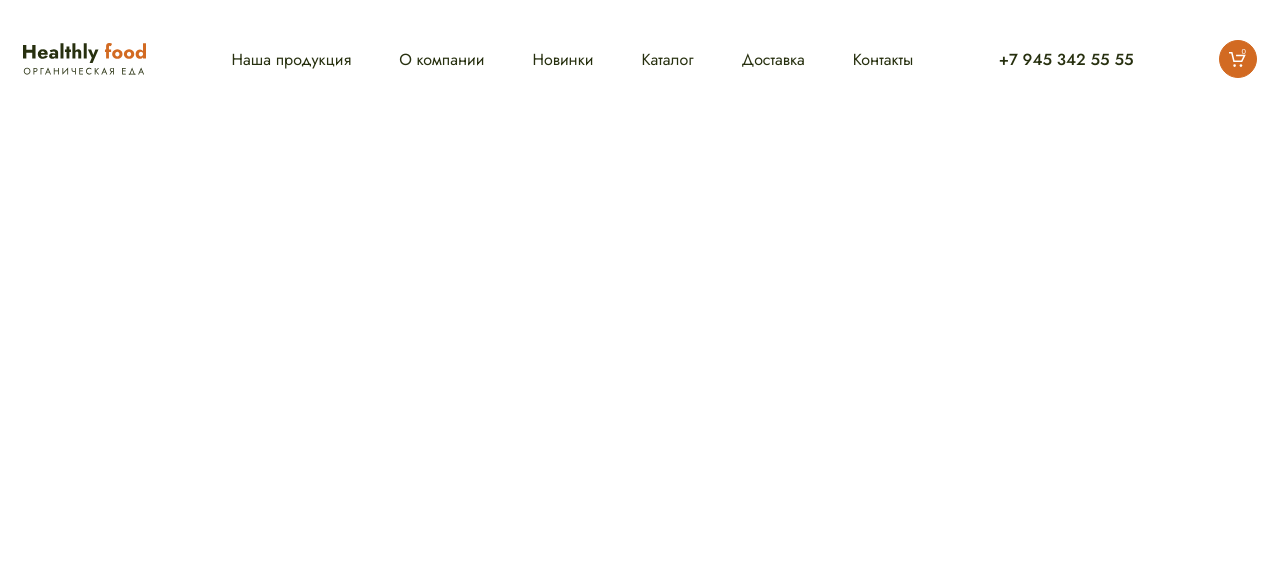
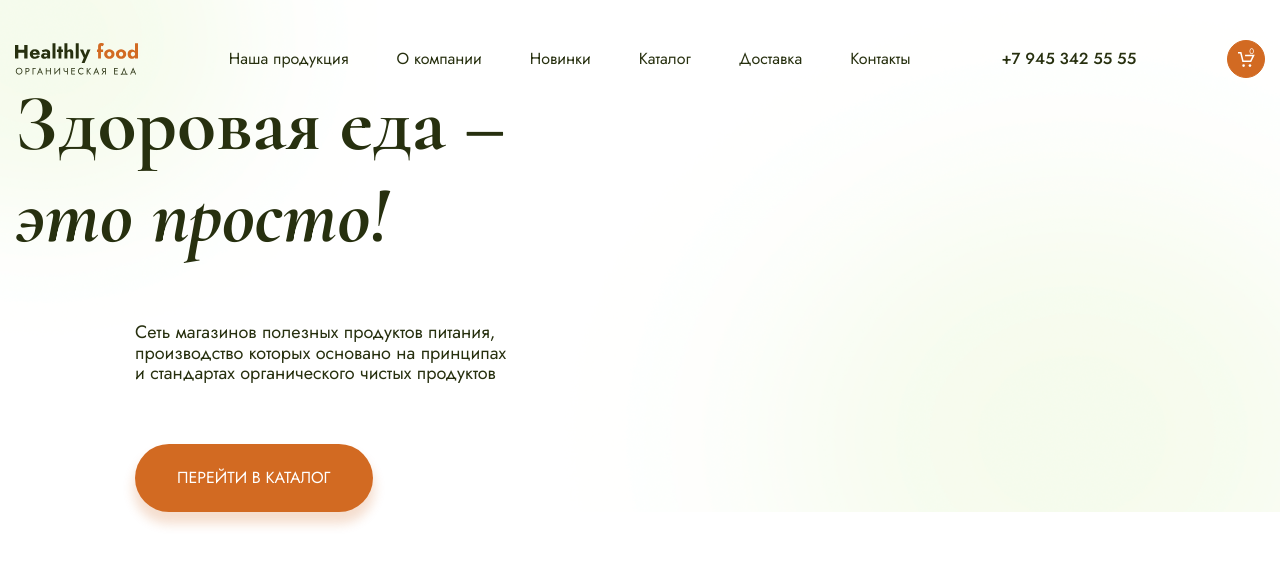
Before and after one commit to artdimasikk/Module02-Shop, a website built with webpack: page src/index.html in a window 1280 px wide. Built offline with nearby package versions, Linux system fonts and the light colour scheme.

Commit message:
push main

```diff
--- a/package.json
+++ b/package.json
@@ -16,6 +16,7 @@
     "webpack-dev-server": "^4.11.1"
   },
   "dependencies": {
-    "html-webpack-plugin": "^5.5.0"
+    "html-webpack-plugin": "^5.5.0",
+    "normalize.css": "^8.0.1"
   }
 }
--- a/src/index.html
+++ b/src/index.html
@@ -38,6 +38,23 @@
                 <span class="header__counter">0</span>
             </button>
         </header>
+        <div class="container">
+            <div class="main__text">
+                <h1 class="title title_block">
+                    Здоровая еда &ndash;
+                    <span class="title__span">это просто!</span>
+                </h1>
+                <div class="main__item">
+                    <p class="description description_size-s">
+                        Сеть магазинов полезных продуктов питания,  производство которых основано на&nbsp;принципах и стандартах органического чистых продуктов
+                    </p>
+                    <div class="main__link">
+                        <a href="#" class="link">Перейти в каталог</a>
+                    </div>
+
+                </div>
+            </div>
+        </div>
     </div>
 </body>
 </html>
--- a/src/index.js
+++ b/src/index.js
@@ -1 +1,2 @@
+import 'normalize.css'
 import './styles/main.scss'
--- a/src/styles/main.scss
+++ b/src/styles/main.scss
@@ -12,17 +12,16 @@ html{
 body{
     font-size: 1.6rem;
     font-family: $font-jost;
+    color: $green;
 }
 
 .header{
     max-width: 1440px;
     margin: 0 auto;
-    padding-left: 15px;
-    padding-right: 15px;
+    padding: 4rem 15px 0 15px;
     display: flex;
     justify-content: space-between;
     align-items: center;
-    margin-top: 4rem;
     &__nav{
         display: flex;
         list-style-type: none;
@@ -31,7 +30,6 @@ body{
         gap: 4.8rem;
     }
     &__link{
-        font-size: 1.6rem;
         color: $green;
         text-decoration: none;
         &:hover{
@@ -39,7 +37,6 @@ body{
         }
     }
     &__tel{
-        font-size: 1.6rem;
         color: $green;
         text-decoration: none;
         font-weight: 500;
@@ -81,3 +78,52 @@ body{
     width: 12.3rem;
     height: 3.2rem;
 }
+.container{
+    max-width: 1440px;
+    margin: 0 auto;
+    padding-left: 15px;
+    padding-right: 15px;
+}
+.main{
+    background: url(../images/main.png);
+    background-size: cover;
+    background-position-x: center;
+    &__item{
+        margin-left: 12rem;
+        max-width: 378px;
+        margin-top: 6rem;
+    }
+    &__link{
+        margin-top: 6rem;
+    }
+}
+.title{
+    font-family: $font-cormorant;
+    font-weight: 700;
+    font-size: 8rem;
+    margin: 0;
+    &__span{
+        font-style: italic;
+    }
+    &_block{
+        .title__span{
+            display: block;
+        }
+    }
+}
+.description{
+    margin: 0;
+    &_size-s{
+        font-size: 1.8rem;
+    }
+}
+.link{
+    color: $white;
+    text-transform: uppercase;
+    padding: 2.5rem 4.2rem;
+    background-color: $orange;
+    box-shadow: 0px 1rem 1.1rem 1.82px rgba(207, 92, 13, 0.2);
+    text-decoration: none;
+    border-radius: 3.8rem;
+    display: inline-block;
+}
```
Also changed, not shown: dist/index.html, dist/styles/main.css, src/images/01.webp (deleted), src/images/cart-black.svg (deleted), src/images/main.png (added), src/images/next1.svg (deleted), 1 other file.
